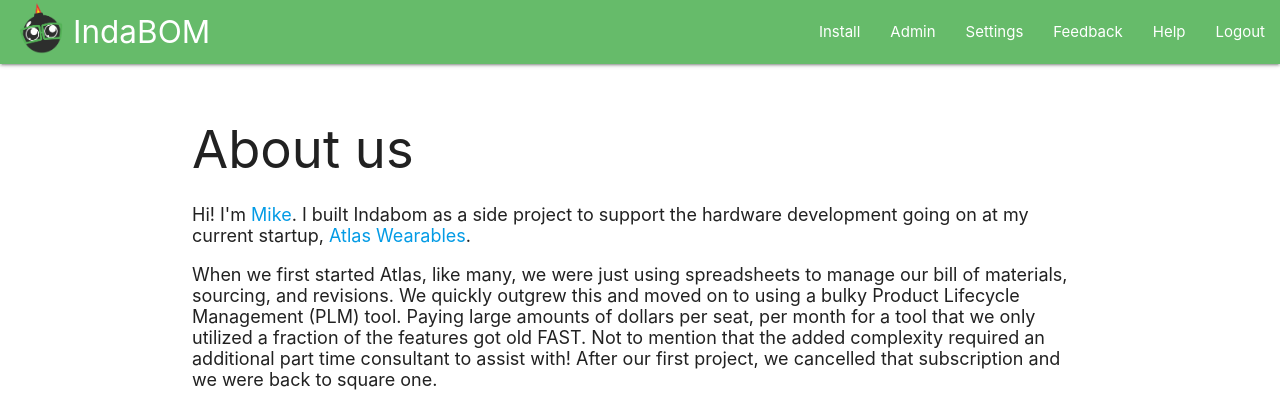
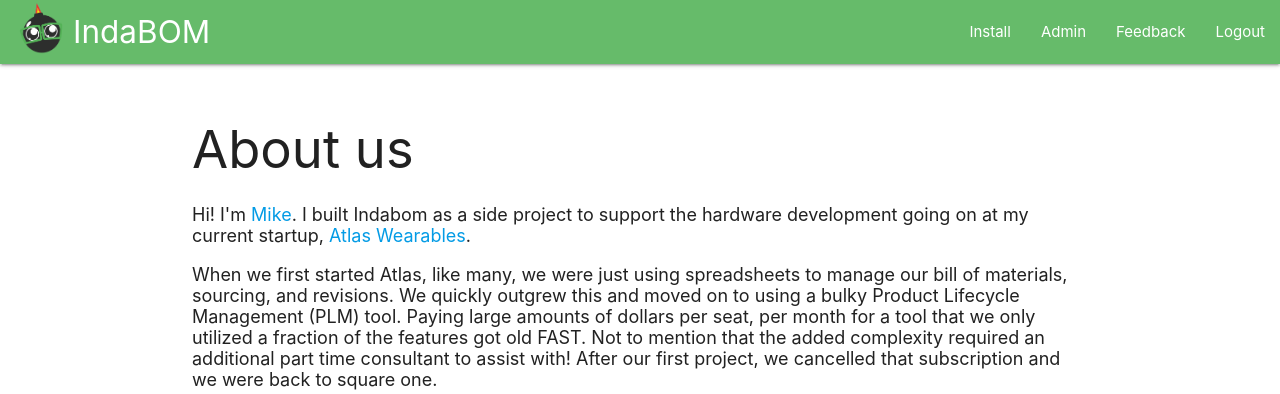
Before and after one commit to mpkasp/indabom, a Django app: page /about/ in a window 1280 px wide. Shown: the top 394 px of the page. Run offline with Django 3.2, Linux system fonts and the light colour scheme; the visitor is signed in with stand-in values (Sample User, id 1); parts of the project's set-up code (start-up, migrations or seed data) failed here and were passed over; some libraries are stand-ins or nearby versions.

Commit message:
tweak menu bump dbom

```diff
--- a/indabom/templates/indabom/menu.html
+++ b/indabom/templates/indabom/menu.html
@@ -3,11 +3,8 @@
 {% endif %}
 
 {% if user.is_authenticated %}
-    <li {% if pagename == "settings" %}class="active"{% endif %}><a title="IndaBOM | Settings" href="{% url 'bom:settings' %}">Settings</a></li>
     <li><a title="IndaBOM | Feedback" href="https://forms.gle/4CUQuBcfBJ4eGXDW8" target="_blank">Feedback</a></li>
 {% endif %}
-
-<li {% if name == 'help' %}class="active"{% endif %}><a title="IndaBOM | Help" href="{% url 'bom:help' %}">Help</a></li>
 
 {% if user.is_authenticated %}
     <li><a title="IndaBOM | Log Out" href="{% url 'logout' %}">Logout</a></li>
--- a/requirements.txt
+++ b/requirements.txt
@@ -7,7 +7,7 @@ chardet==3.0.4
 cryptography==2.3.1
 defusedxml==0.5.0
 Django==2.2.9
-django-bom==1.114
+django-bom==1.115
 django-materializecss-form==1.1.10
 django-recaptcha==2.0.5
 django-sendgrid-v5==0.8.0
```
